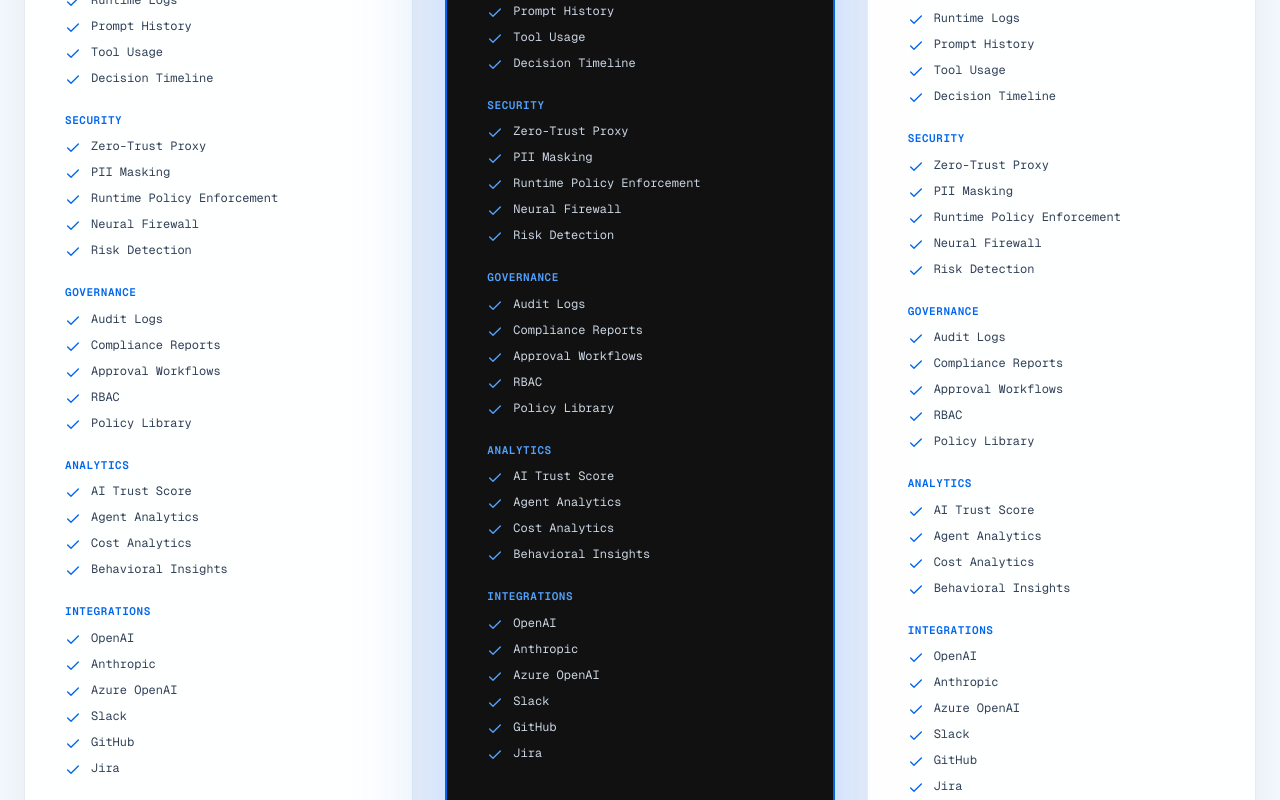
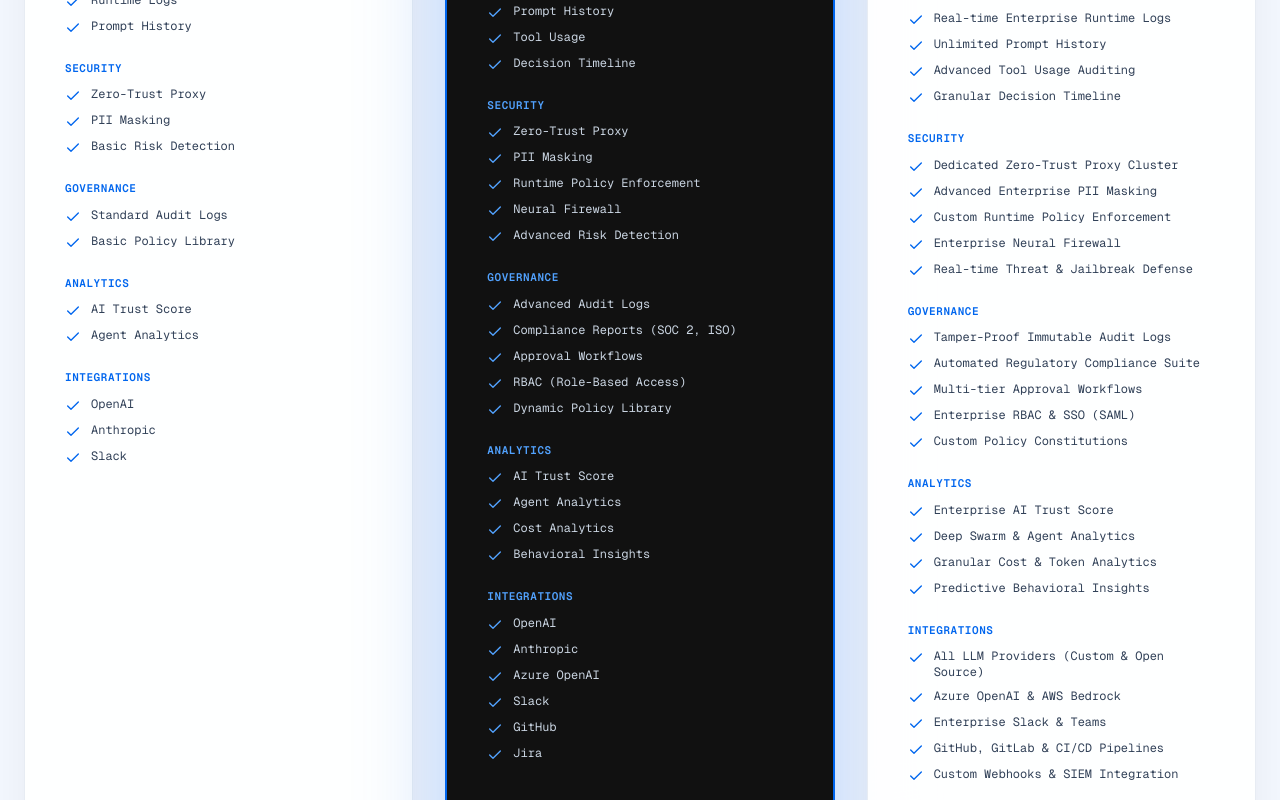
Before and after one commit to aegisora-ai/aegisora.ai, a Next.js app: page / in a window 1280 px wide. Shown: the part 7160-7960 px from the top of the page. Built offline with nearby package versions, Linux system fonts and the light colour scheme.

Commit message:
fix: make pricing plans distinct with proper tiered features

```diff
--- a/components/Pricing.tsx
+++ b/components/Pricing.tsx
@@ -25,37 +25,11 @@
           "AI Agent Monitoring",
           "Runtime Logs",
           "Prompt History",
-          "Tool Usage",
-          "Decision Timeline",
         ],
-        Security: [
-          "Zero-Trust Proxy",
-          "PII Masking",
-          "Runtime Policy Enforcement",
-          "Neural Firewall",
-          "Risk Detection",
-        ],
-        Governance: [
-          "Audit Logs",
-          "Compliance Reports",
-          "Approval Workflows",
-          "RBAC",
-          "Policy Library",
-        ],
-        Analytics: [
-          "AI Trust Score",
-          "Agent Analytics",
-          "Cost Analytics",
-          "Behavioral Insights",
-        ],
-        Integrations: [
-          "OpenAI",
-          "Anthropic",
-          "Azure OpenAI",
-          "Slack",
-          "GitHub",
-          "Jira",
-        ],
+        Security: ["Zero-Trust Proxy", "PII Masking", "Basic Risk Detection"],
+        Governance: ["Standard Audit Logs", "Basic Policy Library"],
+        Analytics: ["AI Trust Score", "Agent Analytics"],
+        Integrations: ["OpenAI", "Anthropic", "Slack"],
       },
     },
     {
@@ -80,14 +54,14 @@
           "PII Masking",
           "Runtime Policy Enforcement",
           "Neural Firewall",
-          "Risk Detection",
+          "Advanced Risk Detection",
         ],
         Governance: [
-          "Audit Logs",
-          "Compliance Reports",
+          "Advanced Audit Logs",
+          "Compliance Reports (SOC 2, ISO)",
           "Approval Workflows",
-          "RBAC",
-          "Policy Library",
+          "RBAC (Role-Based Access)",
+          "Dynamic Policy Library",
         ],
         Analytics: [
           "AI Trust Score",
@@ -116,39 +90,38 @@
       href: "http://localhost:3000/contact/sales",
       features: {
         "AI Visibility": [
-          "AI Agent Monitoring",
-          "Runtime Logs",
-          "Prompt History",
-          "Tool Usage",
-          "Decision Timeline",
+          "Unlimited AI Agent Monitoring",
+          "Real-time Enterprise Runtime Logs",
+          "Unlimited Prompt History",
+          "Advanced Tool Usage Auditing",
+          "Granular Decision Timeline",
         ],
         Security: [
-          "Zero-Trust Proxy",
-          "PII Masking",
-          "Runtime Policy Enforcement",
-          "Neural Firewall",
-          "Risk Detection",
+          "Dedicated Zero-Trust Proxy Cluster",
+          "Advanced Enterprise PII Masking",
+          "Custom Runtime Policy Enforcement",
+          "Enterprise Neural Firewall",
+          "Real-time Threat & Jailbreak Defense",
         ],
         Governance: [
-          "Audit Logs",
-          "Compliance Reports",
-          "Approval Workflows",
-          "RBAC",
-          "Policy Library",
+          "Tamper-Proof Immutable Audit Logs",
+          "Automated Regulatory Compliance Suite",
+          "Multi-tier Approval Workflows",
+          "Enterprise RBAC & SSO (SAML)",
+          "Custom Policy Constitutions",
         ],
         Analytics: [
-          "AI Trust Score",
-          "Agent Analytics",
-          "Cost Analytics",
-          "Behavioral Insights",
+          "Enterprise AI Trust Score",
+          "Deep Swarm & Agent Analytics",
+          "Granular Cost & Token Analytics",
+          "Predictive Behavioral Insights",
         ],
         Integrations: [
-          "OpenAI",
-          "Anthropic",
-          "Azure OpenAI",
-          "Slack",
-          "GitHub",
-          "Jira",
+          "All LLM Providers (Custom & Open Source)",
+          "Azure OpenAI & AWS Bedrock",
+          "Enterprise Slack & Teams",
+          "GitHub, GitLab & CI/CD Pipelines",
+          "Custom Webhooks & SIEM Integration",
         ],
       },
     },
@@ -274,7 +247,13 @@
 
                 {/* Features Categorization */}
                 <div className="space-y-6 mb-10">
-                  {categories.map((category, catIdx) => (
+                  {categories.map((category, catIdx) => {
+                    const categoryFeatures =
+                      plan.features[category as keyof typeof plan.features];
+                    if (!categoryFeatures || categoryFeatures.length === 0)
+                      return null;
+
+                    return (
                       <div key={catIdx} className="space-y-2.5">
                         <h4
                           className={`font-mono text-[11px] uppercase tracking-wider font-semibold ${isBusiness ? "text-blue-400" : "text-[#0066EE]"}`}
@@ -282,9 +261,7 @@
                           {category}
                         </h4>
                         <ul className="space-y-2">
-                        {plan.features[
-                          category as keyof typeof plan.features
-                        ].map((feat, featIdx) => (
+                          {categoryFeatures.map((feat, featIdx) => (
                             <li
                               key={featIdx}
                               className="flex items-start gap-2.5 text-xs font-mono"
@@ -294,7 +271,9 @@
                               />
                               <span
                                 className={
-                                isBusiness ? "text-slate-300" : "text-slate-700"
+                                  isBusiness
+                                    ? "text-slate-300"
+                                    : "text-slate-700"
                                 }
                               >
                                 {feat}
@@ -303,7 +282,8 @@
                           ))}
                         </ul>
                       </div>
-                  ))}
+                    );
+                  })}
                 </div>
               </div>
 
```
Lines whose indentation alone changed are shown as unchanged.
